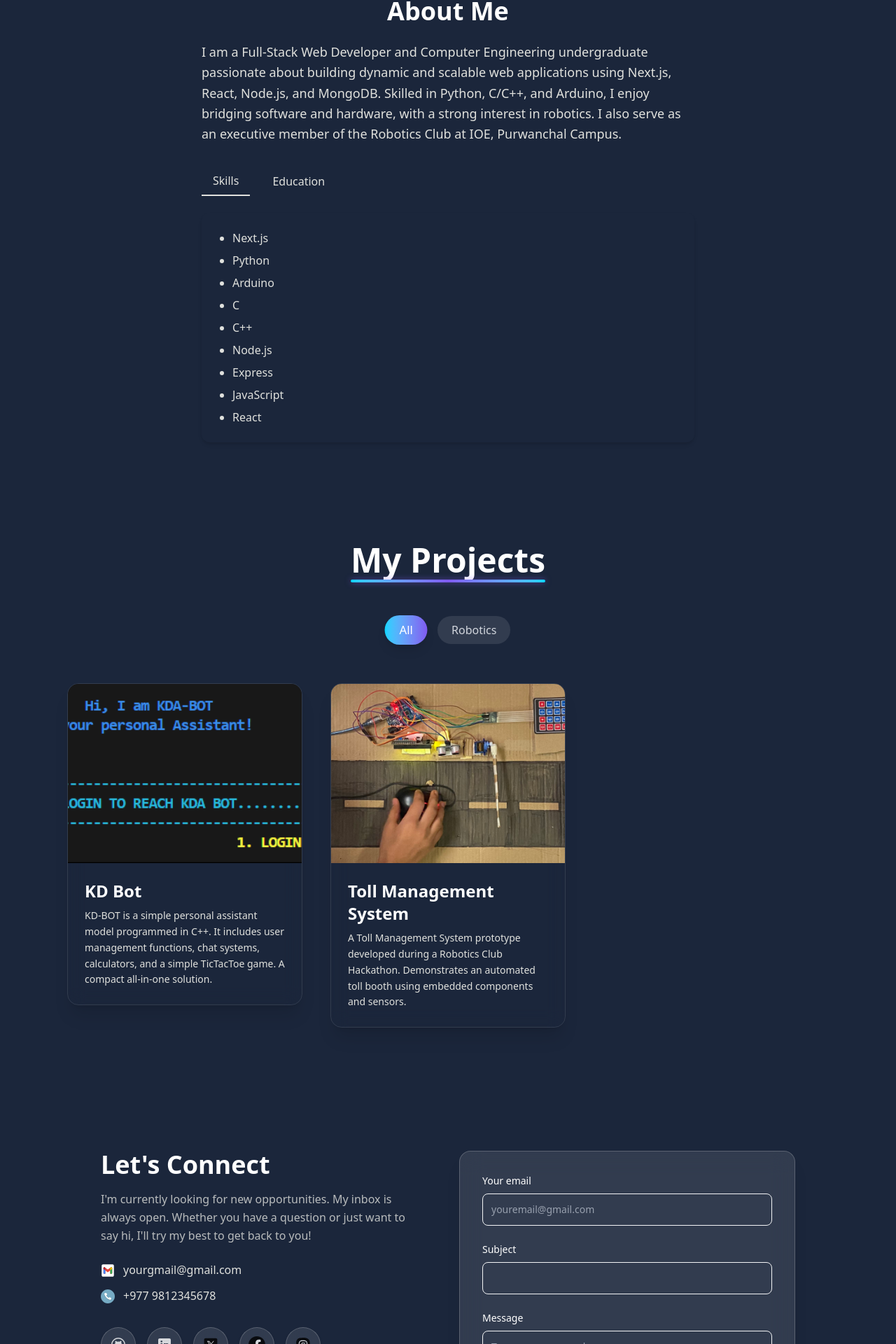
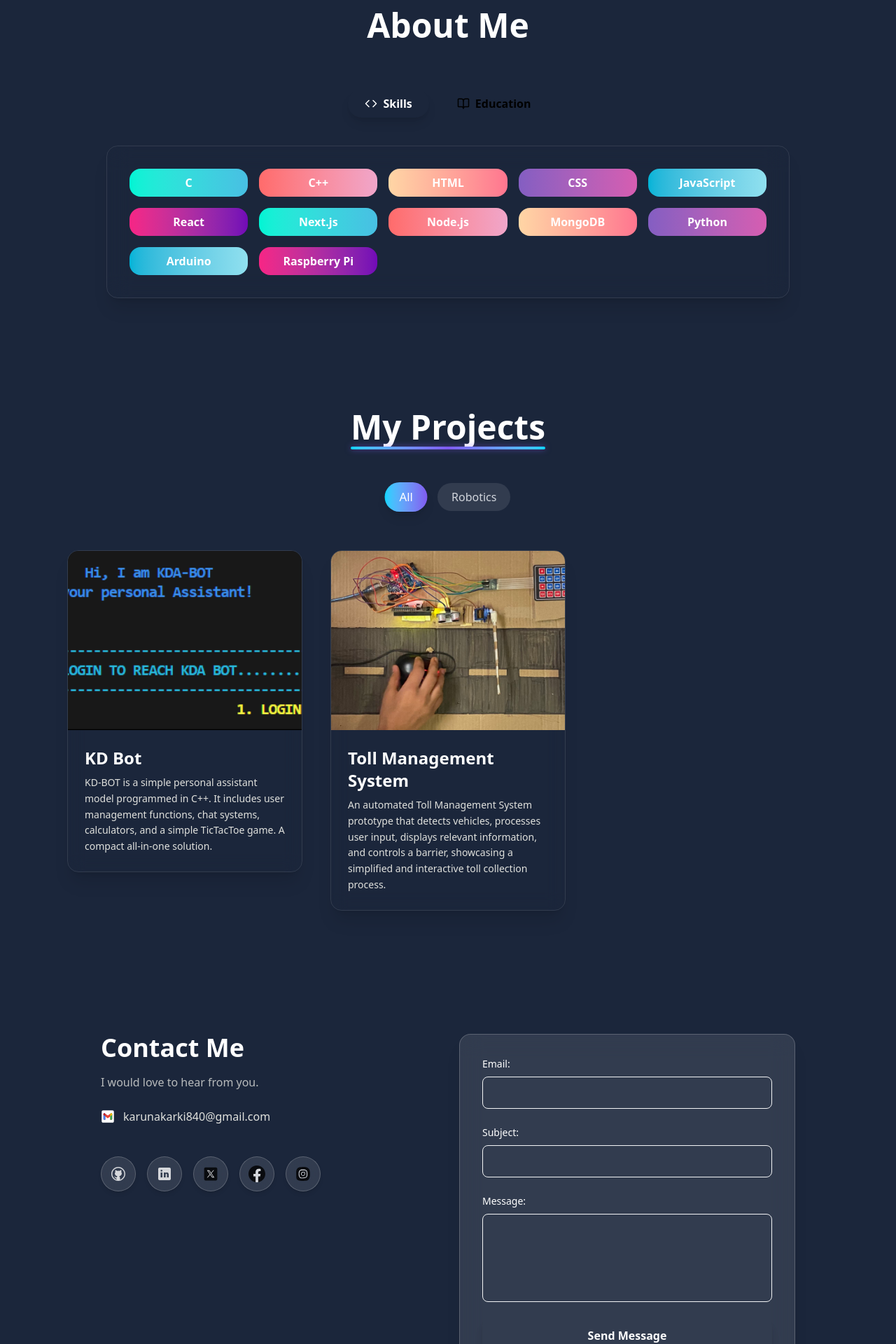
Before and after one commit to karkikaruna/karuna, a Next.js app: page / in a window 1280 px wide. Shown: the part 740-2660 px from the top of the page at 70% size. Built offline with nearby package versions, Linux system fonts and the light colour scheme.

Commit message:
about fixed

```diff
--- a/package.json
+++ b/package.json
@@ -13,6 +13,7 @@
     "@heroicons/react": "^2.2.0",
     "framer-motion": "^12.23.16",
     "heroicons": "^2.2.0",
+    "lucide-react": "^0.553.0",
     "next": "15.5.3",
     "nodemailer": "^7.0.6",
     "react": "^19.1.0",
--- a/src/app/components/AboutSection.jsx
+++ b/src/app/components/AboutSection.jsx
@@ -1,98 +1,192 @@
 "use client";
-import React, { useState, useEffect, useRef } from "react";
+import React, { useState } from "react";
+import { motion, AnimatePresence } from "framer-motion";
+import { Code, BookOpen, MapPin } from "lucide-react";
 
 const TAB_DATA = [
   {
     title: "Skills",
     id: "skills",
-    content: (
-      <ul className="list-disc pl-5 space-y-2">
-        <li>Next.js</li>
-        <li>Python</li>
-        <li>Arduino</li>
-        <li>C</li>
-        <li>C++</li>
-        <li>Node.js</li>
-        <li>Express</li>
-        <li>JavaScript</li>
-        <li>React</li>
-      </ul>
-    ),
+    icon: <Code size={18} />,
+    content: [
+      "C",
+      "C++",
+      "HTML",
+      "CSS",
+      "JavaScript",
+      "React",
+      "Next.js",
+      "Node.js",
+      "MongoDB",
+      "Python",
+      "Arduino",
+      "Raspberry Pi",
+    ],
   },
   {
     title: "Education",
     id: "education",
-    content: (
-      <ul className="list-disc pl-5 space-y-2">
-        <li>Bachelor in Computer Engineering (ongoing)</li>
-        <li>IOE, Purwanchal Campus</li>
-        <li>Completed HighSchool from Liverpool International College</li>
-      </ul>
-    ),
+    icon: <BookOpen size={18} />,
+    content: [
+      {
+        title: "Bachelor in Computer Engineering",
+        period: "2024 – Present",
+        name: "IOE Purwanchal Campus",
+        location: "Dharan, Nepal",
+      },
+      {
+        title: "Higher Secondary School (NEB)",
+        period: "2021 – 2023",
+        name: "Liverpool International College",
+        location: "New Baneshwor, Kathmandu",
+      },
+      {
+        title: "Secondary Education Examination (SEE)",
+        period: "2020",
+        name: "Sindhuli Little Flower English Boarding School",
+        location: "Dudhauli, Sindhuli",
+      },
+    ],
   },
 ];
 
-const TabButton = ({ active, children, onClick }) => {
-  return (
-    <button
+const SKILL_COLORS = [
+  { gradient: "from-[#00f5d4] to-[#48bfe3]", shadow: "shadow-cyan-400/50 hover:shadow-cyan-400/80" },
+  { gradient: "from-[#ff6b6b] to-[#f0a6ca]", shadow: "shadow-pink-400/50 hover:shadow-pink-400/80" },
+  { gradient: "from-[#ffd6a5] to-[#ff758f]", shadow: "shadow-orange-400/50 hover:shadow-orange-400/80" },
+  { gradient: "from-[#845ec2] to-[#d65db1]", shadow: "shadow-purple-400/50 hover:shadow-purple-400/80" },
+  { gradient: "from-[#00b4d8] to-[#90e0ef]", shadow: "shadow-blue-400/50 hover:shadow-blue-400/80" },
+  { gradient: "from-[#f72585] to-[#7209b7]", shadow: "shadow-pink-700/50 hover:shadow-pink-700/80" },
+];
+
+const TabButton = ({ active, children, onClick }) => (
+  <motion.button
     onClick={onClick}
-      className={`px-4 py-2 font-medium transition-all duration-300 whitespace-nowrap cursor-pointer
+    whileHover={{ scale: 1.05 }}
+    whileTap={{ scale: 0.95 }}
+    className={`flex items-center gap-2 px-6 py-2 rounded-full font-semibold transition-all
       ${active
-          ? "text-hover-color border-b-2 border-hover-color"
-          : "text-textcolor hover:text-hover-color hover:border-b-2 hover:border-hover-color"
-        }`}
+        ? "bg-hover-color text-white shadow-lg"
+        : "bg-third-background/40 text-text hover:bg-third-background/70"}
+    `}
   >
     {children}
-    </button>
+  </motion.button>
 );
-};
 
 const AboutSection = () => {
   const [tab, setTab] = useState("skills");
-  const [minHeight, setMinHeight] = useState(0);
-  const contentRef = useRef(null);
-
-  useEffect(() => {
-    if (contentRef.current) {
-      setMinHeight(contentRef.current.scrollHeight);
-    }
-  }, [tab]);
+  const activeTab = TAB_DATA.find((t) => t.id === tab);
 
   return (
-    <section className="text-textcolor bg-background" id="about">
-      <div className="py-16 px-6 md:px-12 lg:px-24 max-w-4xl mx-auto">
+    <section id="about" className="bg-background text-text py-20 relative overflow-hidden">
 
-        <h2 className="text-4xl font-bold text-white mb-6 text-center">
+
+      <div className="absolute -top-32 -left-32 w-96 h-96 bg-hover-color/20 blur-3xl rounded-full pointer-events-none" />
+      <div className="absolute -bottom-32 -right-32 w-96 h-96 bg-third-background/20 blur-3xl rounded-full pointer-events-none" />
+
+      <div className="max-w-5xl mx-auto px-6 relative z-10">
+
+        <motion.h2
+          initial={{ opacity: 0, y: 20 }}
+          whileInView={{ opacity: 1, y: 0 }}
+          transition={{ duration: 0.6 }}
+          className="text-5xl font-bold text-center text-white mb-4"
+        >
           About Me
-        </h2>
+        </motion.h2>
+        <div className="w-24 h-1 bg-hover-color mx-auto mb-12 rounded-full" />
 
-        <p className="text-base md:text-lg leading-relaxed mb-8 text-center md:text-left">
-          I am a Full-Stack Web Developer and Computer Engineering undergraduate
-          passionate about building dynamic and scalable web applications using
-          Next.js, React, Node.js, and MongoDB. Skilled in Python, C/C++, and
-          Arduino, I enjoy bridging software and hardware, with a strong
-          interest in robotics. I also serve as an executive member of the
-          Robotics Club at IOE, Purwanchal Campus.
-        </p>
-
-        <div className="flex justify-center md:justify-start gap-4 overflow-x-auto scrollbar-thin scrollbar-thumb-hover-color scrollbar-track-third-background">
+        {/* Tabs */}
+        <div className="flex justify-center gap-4 mb-10 flex-wrap">
           {TAB_DATA.map((t) => (
             <TabButton
               key={t.id}
               active={tab === t.id}
               onClick={() => setTab(t.id)}
             >
+              {t.icon}
               {t.title}
             </TabButton>
           ))}
         </div>
 
+
+        <div className="bg-second-background/60 backdrop-blur-lg border border-white/10 rounded-2xl p-8 shadow-xl">
+          <AnimatePresence mode="wait">
+
+
+            {tab === "skills" && (
+              <motion.div
+                key="skills"
+                initial={{ opacity: 0, y: 15 }}
+                animate={{ opacity: 1, y: 0 }}
+                exit={{ opacity: 0, y: -15 }}
+                className="grid gap-4 grid-cols-2 sm:grid-cols-3 md:grid-cols-4 lg:grid-cols-5"
+              >
+                {activeTab.content.map((skill, index) => {
+                  const color = SKILL_COLORS[index % SKILL_COLORS.length];
+                  return (
+                    <motion.span
+                      key={skill}
+                      whileHover={{ scale: 1.1, rotate: [0, 2, -2, 0] }}
+                      transition={{ type: "tween", duration: 0.4 }}
+                      className={`
+                        px-5 py-2 rounded-2xl
+                        bg-gradient-to-r ${color.gradient}
+                        text-white font-semibold
+                        text-center
+                        ${color.shadow}
+                        backdrop-blur-sm bg-opacity-30
+                        cursor-pointer
+                        transition-all duration-300
+                      `}
+                    >
+                      {skill}
+                    </motion.span>
+                  );
+                })}
+              </motion.div>
+            )}
+
+            {tab === "education" && (
+              <motion.div
+                key="education"
+                initial={{ opacity: 0, y: 15 }}
+                animate={{ opacity: 1, y: 0 }}
+                exit={{ opacity: 0, y: -15 }}
+                className="space-y-6"
+              >
+                {activeTab.content.map((edu, index) => (
                   <div
-          ref={contentRef}
-          style={{ minHeight: `${minHeight}px` }}
-          className="mt-6 p-6 bg-third-background rounded-xl shadow-md transition-all duration-300"
+                    key={index}
+                    className="
+                      p-6 rounded-xl
+                      bg-[#162338]
+                      border-l-4 border-[#00b4d8]
+                      shadow-lg
+                      transition-all
+                      hover:shadow-cyan-500/20
+                    "
                   >
-          {TAB_DATA.find((t) => t.id === tab).content}
+                    <h3 className="text-xl font-semibold text-[#e0e1dd]">
+                      {edu.title}
+                    </h3>
+
+                    <p className="text-sm text-[#94a3b8] mt-1">{edu.name}</p>
+
+                    <div className="flex items-center gap-1 text-sm text-[#7dd3fc] mt-1">
+                      <MapPin size={14} />
+                      <span>{edu.location}</span>
+                    </div>
+
+                    <p className="text-sm text-[#7dd3fc] mt-1">{edu.period}</p>
+                  </div>
+                ))}
+              </motion.div>
+            )}
+
+          </AnimatePresence>
         </div>
       </div>
     </section>
--- a/src/app/components/EmailSection.jsx
+++ b/src/app/components/EmailSection.jsx
@@ -6,7 +6,6 @@ import FacebookIcon from "../../../public/facebook.svg";
 import InstagramIcon from "../../../public/instagram.svg";
 import TwitterIcon from "../../../public/x.svg";
 import GmailIcon from "../../../public/gmail.svg";
-import PhoneIcon from "../../../public/phone.svg";
 import Link from "next/link";
 import Image from "next/image";
 
@@ -59,12 +58,11 @@ const EmailSection = () => {
 
       <div className="z-10">
         <h5 className="text-3xl md:text-4xl font-extrabold text-white mb-4 relative inline-block">
-          Let&apos;s Connect
+          Contact Me
           <span className="absolute -bottom-1 left-0 w-3/4 h-1 bg-primary-500 rounded-full"></span>
         </h5>
         <p className="text-textcolor opacity-80 leading-relaxed mb-6 max-w-md">
-          I&apos;m currently looking for new opportunities. My inbox is always open.
-          Whether you have a question or just want to say hi, I&apos;ll try my best to get back to you!
+        I would love to hear from you.
         </p>
 
         <div className="flex flex-col gap-3 mb-8">
@@ -78,31 +76,24 @@ const EmailSection = () => {
               className="w-5 h-5 group-hover:scale-110 group-hover:brightness-125 transition"
             />
             <span className="border-b border-transparent group-hover:border-white transition">
-              yourgmail@gmail.com
+              karunakarki840@gmail.com
             </span>
           </a>
           <a
             href="tel:+9779812345678"
             className="flex items-center gap-3 text-textcolor hover:text-white group transition"
           >
-            <Image
-              src={PhoneIcon}
-              alt="Phone"
-              className="w-5 h-5 group-hover:scale-110 group-hover:brightness-125 transition"
-            />
-            <span className="border-b border-transparent group-hover:border-white transition">
-              +977 9812345678
-            </span>
+
           </a>
         </div>
 
         <div className="flex gap-4 flex-wrap">
           {[
-            { href: "https://github.com", icon: GithubIcon, alt: "Github" },
-            { href: "https://linkedin.com", icon: LinkedinIcon, alt: "LinkedIn" },
-            { href: "https://twitter.com", icon: TwitterIcon, alt: "x" },
-            { href: "https://facebook.com", icon: FacebookIcon, alt: "Facebook" },
-            { href: "https://instagram.com", icon: InstagramIcon, alt: "Instagram" },
+            { href: "https://github.com/karkikaruna", icon: GithubIcon, alt: "Github" },
+            { href: "https://www.linkedin.com/in/karunakarki/", icon: LinkedinIcon, alt: "LinkedIn" },
+            { href: "https://x.com/userkaruna", icon: TwitterIcon, alt: "x" },
+            { href: "https://www.facebook.com/karuna.karki.452351", icon: FacebookIcon, alt: "Facebook" },
+            { href: "https://www.instagram.com/_karuna.karki_/", icon: InstagramIcon, alt: "Instagram" },
 
           ].map((social, idx) => (
             <Link
@@ -142,7 +133,7 @@ const EmailSection = () => {
 
     <div className="mb-6">
       <label htmlFor="email" className="text-white block mb-2 text-sm font-medium">
-        Your email
+      Email:
       </label>
       <input
         name="email"
@@ -150,13 +141,13 @@ const EmailSection = () => {
         id="email"
         required
         className="bg-background/70 border border-bordercolor placeholder-gray-400 text-gray-100 text-sm rounded-lg block w-full p-3 focus:ring-2 focus:ring-primary-500 outline-none"
-        placeholder="youremail@gmail.com"
+        placeholder=""
       />
     </div>
 
     <div className="mb-6">
       <label htmlFor="subject" className="text-white block text-sm mb-2 font-medium">
-        Subject
+        Subject:
       </label>
       <input
         name="subject"
@@ -170,14 +161,14 @@ const EmailSection = () => {
 
     <div className="mb-6">
       <label htmlFor="message" className="text-white block text-sm mb-2 font-medium">
-        Message
+        Message:
       </label>
       <textarea
         name="message"
         id="message"
         rows="5"
         className="bg-background/70 border border-bordercolor placeholder-gray-400 text-gray-100 text-sm rounded-lg block w-full p-3 focus:ring-2 focus:ring-primary-500 outline-none resize-none"
-        placeholder="Type your message here..."
+        placeholder=" "
       />
     </div>
 
--- a/src/app/components/ProjectsSection.jsx
+++ b/src/app/components/ProjectsSection.jsx
@@ -12,18 +12,18 @@ const projectsData = [
       "KD-BOT is a simple personal assistant model programmed in C++. It includes user management functions, chat systems, calculators, and a simple TicTacToe game. A compact all-in-one solution.",
     image: "/images/projects/kd.png",
     tag: ["All"],
-    gitUrl: "https://github.com/",
-    previewUrl: "https://github.com/",
+    gitUrl: "https://github.com/karkikaruna/KD-bot",
+    previewUrl: "https://github.com/karkikaruna/KD-bot",
   },
   {
     id: 2,
     title: "Toll Management System",
     description:
-      "A Toll Management System prototype developed during a Robotics Club Hackathon. Demonstrates an automated toll booth using embedded components and sensors.",
+      "An automated Toll Management System prototype that detects vehicles, processes user input, displays relevant information, and controls a barrier, showcasing a simplified and interactive toll collection process.",
     image: "/images/projects/toll_management.png",
     tag: ["All", "Robotics"],
-    gitUrl: "https://github.com/",
-    previewUrl: "https://github.com/",
+    gitUrl: "https://github.com/karkikaruna/TollManagementSystem",
+    previewUrl: "https://github.com/karkikaruna/TollManagementSystem",
   },
 ];
 
```
Also changed, not shown: src/app/components/HeroSection.jsx (+1 -6 lines), 1 other file (tests, documents, lock files or other folders). Lines whose indentation alone changed are shown as unchanged.
